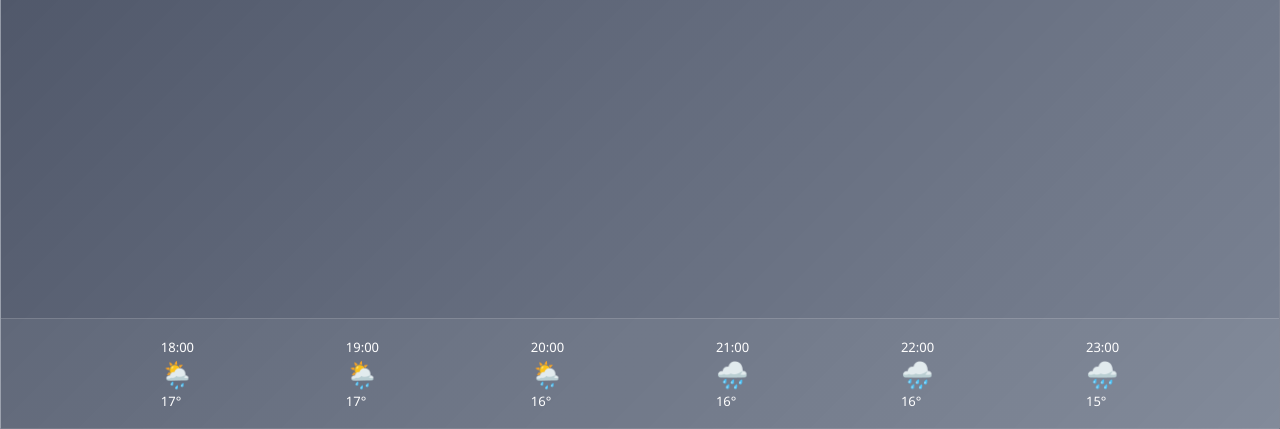
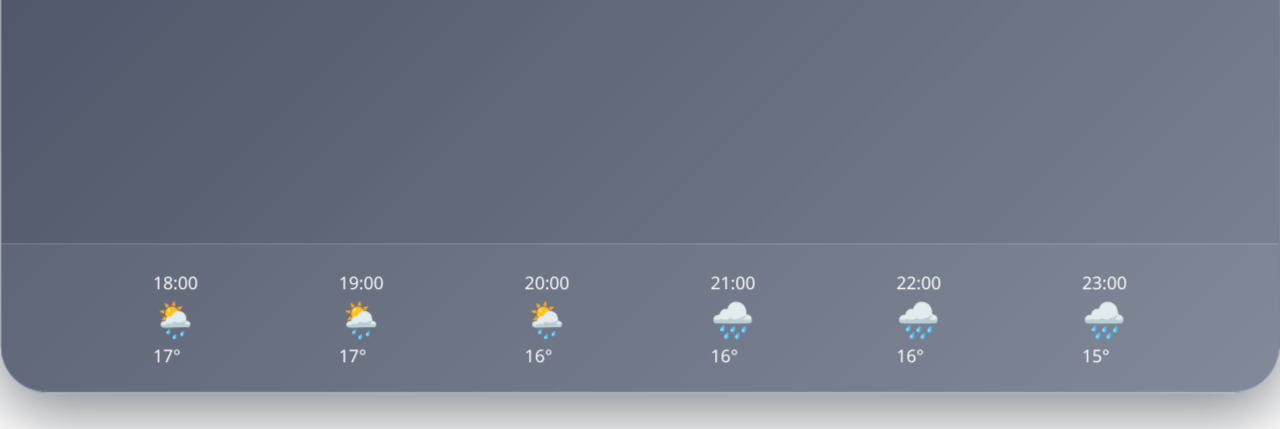
Before and after one commit to djgoku24/djgoku24-site, an Electron app: page weather-palermo.html in a window 1280 px wide. Shown: the part 371-800 px from the top of the page. Drawn offline with Linux system fonts and the light colour scheme.

Commit message:
Update weather-palermo.html

```diff
--- a/weather-palermo.html
+++ b/weather-palermo.html
@@ -20,9 +20,11 @@
 }
 
 body{
-    width:100%;
     height:100vh;
     overflow:hidden;
+    display:flex;
+    justify-content:center;
+    align-items:center;
     background:transparent;
 }
 
@@ -50,10 +52,11 @@ body{
 /* CARD */
 
 .weather{
-    width:100%;
-    height:100vh;
+    width:950px;
+    height:540px;
     position:relative;
     overflow:hidden;
+    flex-shrink:0;
 
     background:
     linear-gradient(135deg,
@@ -64,11 +67,16 @@ body{
     -webkit-backdrop-filter:blur(30px);
 
     border:1px solid rgba(255,255,255,.25);
-    border-radius:0;
+    border-radius:35px;
 
-    box-shadow:none;
+    box-shadow:
+    0 15px 50px rgba(0,0,0,.45),
+    0 0 40px rgba(74,144,226,.15),
+    inset 0 1px 0 rgba(255,255,255,.2);
 
     color:white;
+
+    transform-origin:center center;
 }
 
 
@@ -383,7 +391,17 @@ function updateClock(){
 updateClock();
 setInterval(updateClock,1000);
 
+function fitCard(){
+    const card = document.querySelector('.weather');
+    const scale = Math.min(
+        window.innerWidth / 950,
+        window.innerHeight / 540
+    );
+    card.style.transform = 'scale(' + scale + ')';
+}
 
+fitCard();
+window.addEventListener('resize', fitCard);
 
 
 </script>
```
